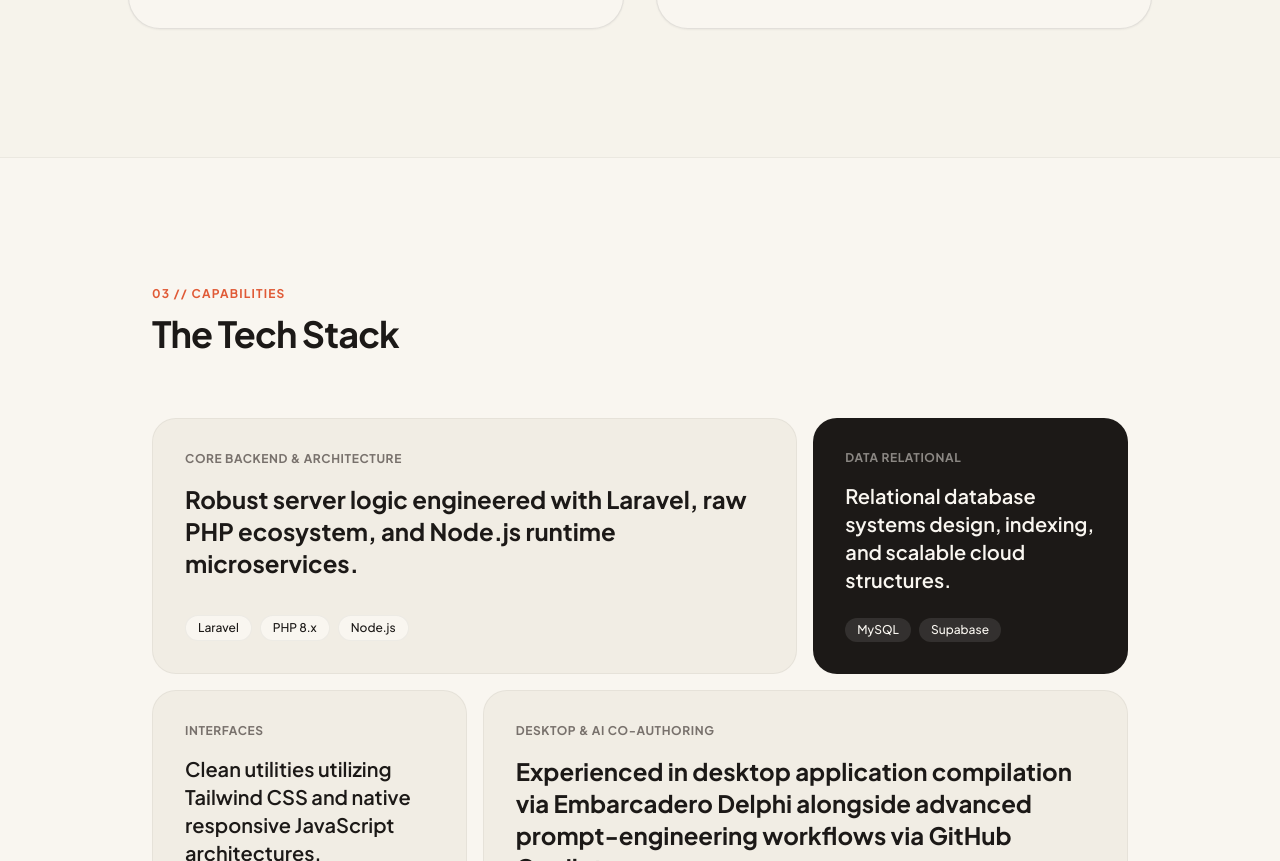
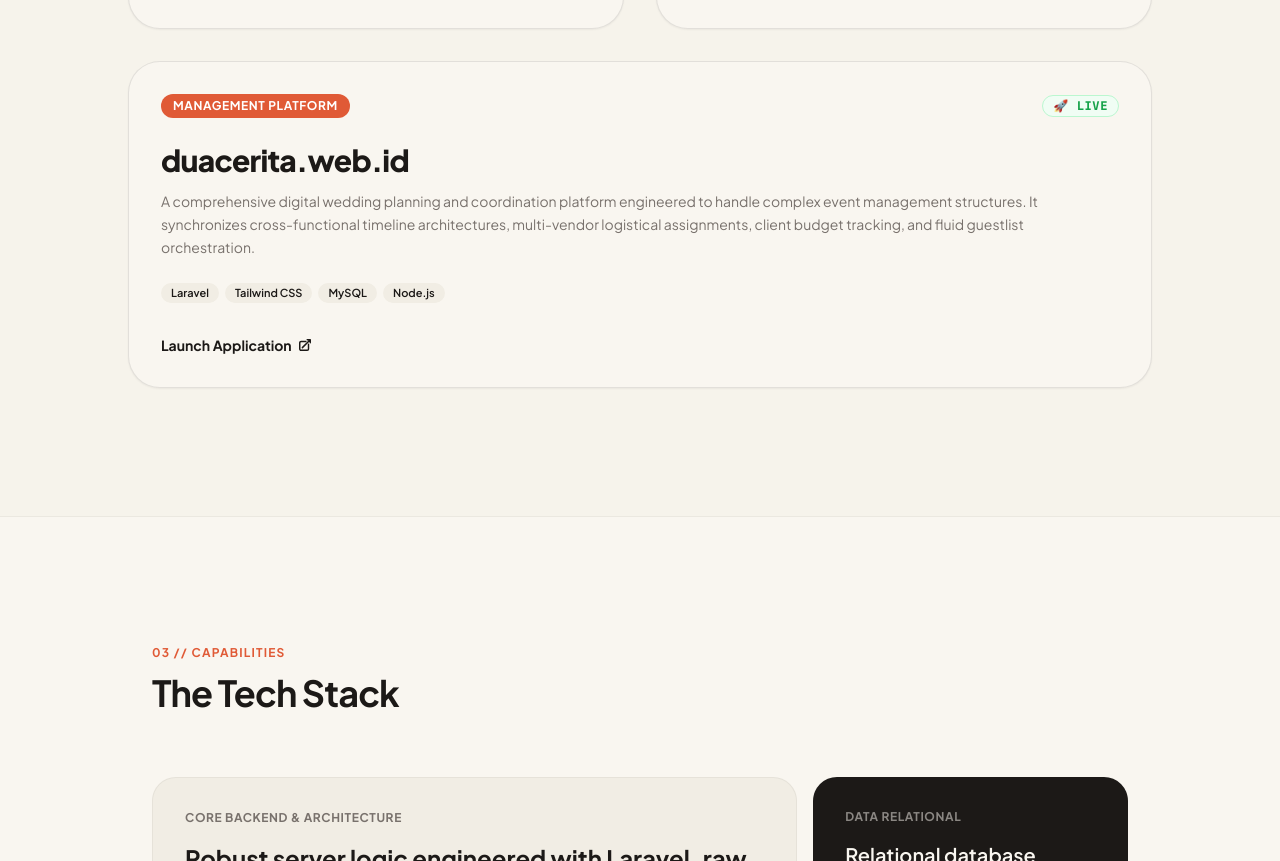
Before and after one commit to GSNugroho/GSNugroho.github.io, a plain HTML site: page index.html in a window 1280 px wide. Shown: the part 1745-2606 px from the top of the page. Drawn offline with nearby package versions, Linux system fonts and the light colour scheme.

Commit message:
Update index.html

```diff
--- a/index.html
+++ b/index.html
@@ -153,6 +153,32 @@
                     </a>
                 </div>
 
+                <!-- PROJECT: duacerita.web.id -->
+                <div class="bg-warm-bg p-8 rounded-[2rem] border border-warm-dark/10 shadow-sm transition-all duration-300 hover:-translate-y-1 glow-hover flex flex-col justify-between relative overflow-hidden md:col-span-2">
+                    <div>
+                        <div class="flex justify-between items-center gap-4 mb-6">
+                            <span class="text-xs font-bold px-3 py-1 bg-warm-accent text-white rounded-full uppercase tracking-wider">Management Platform</span>
+                            <span class="text-xs font-bold text-green-600 bg-green-50 border border-green-200 px-2.5 py-0.5 rounded-full uppercase tracking-wider font-mono text-[11px]">🚀 Live</span>
+                        </div>
+                        <h3 class="text-2xl md:text-3xl font-extrabold tracking-tight mb-3">duacerita.web.id</h3>
+                        <p class="text-warm-muted text-sm leading-relaxed mb-6">
+                            A comprehensive digital wedding planning and coordination platform engineered to handle complex event management structures. It synchronizes cross-functional timeline architectures, multi-vendor logistical assignments, client budget tracking, and fluid guestlist orchestration.
+                        </p>
+                        <div class="flex flex-wrap gap-1.5 mb-8">
+                            <span class="bg-warm-card text-warm-dark px-2.5 py-0.5 rounded-full text-[11px] font-semibold">Laravel</span>
+                            <span class="bg-warm-card text-warm-dark px-2.5 py-0.5 rounded-full text-[11px] font-semibold">Tailwind CSS</span>
+                            <span class="bg-warm-card text-warm-dark px-2.5 py-0.5 rounded-full text-[11px] font-semibold">MySQL</span>
+                            <span class="bg-warm-card text-warm-dark px-2.5 py-0.5 rounded-full text-[11px] font-semibold">Node.js</span>
+                        </div>
+                    </div>
+                    <a href="https://duacerita.web.id" target="_blank" class="text-sm font-bold text-warm-dark hover:text-warm-accent transition-colors inline-flex items-center gap-1.5 group w-fit">
+                        Launch Application
+                        <svg xmlns="http://www.w3.org/2000/svg" fill="none" viewBox="0 0 24 24" stroke-width="2.5" stroke="currentColor" class="w-3.5 h-3.5 group-hover:translate-x-0.5 group-hover:-translate-y-0.5 transition-transform">
+                            <path stroke-linecap="round" stroke-linejoin="round" d="M13.5 6H5.25A2.25 2.25 0 0 0 3 8.25v10.5A2.25 2.25 0 0 0 5.25 21h10.5A2.25 2.25 0 0 0 18 18.75V10.5m-10.5 6L21 3m0 0h-5.25M21 3v5.25" />
+                        </svg>
+                    </a>
+                </div>
+
             </div>
         </div>
     </section>
```
